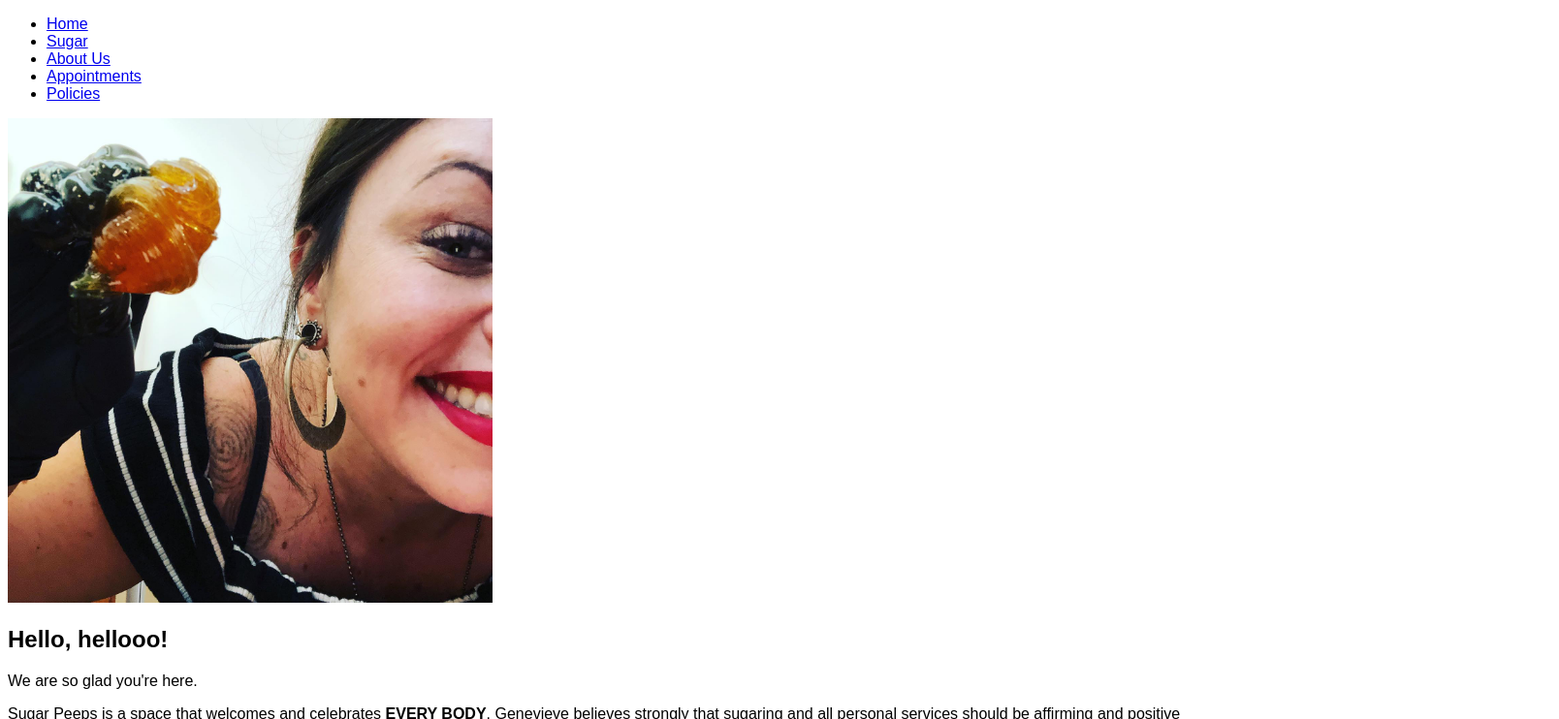
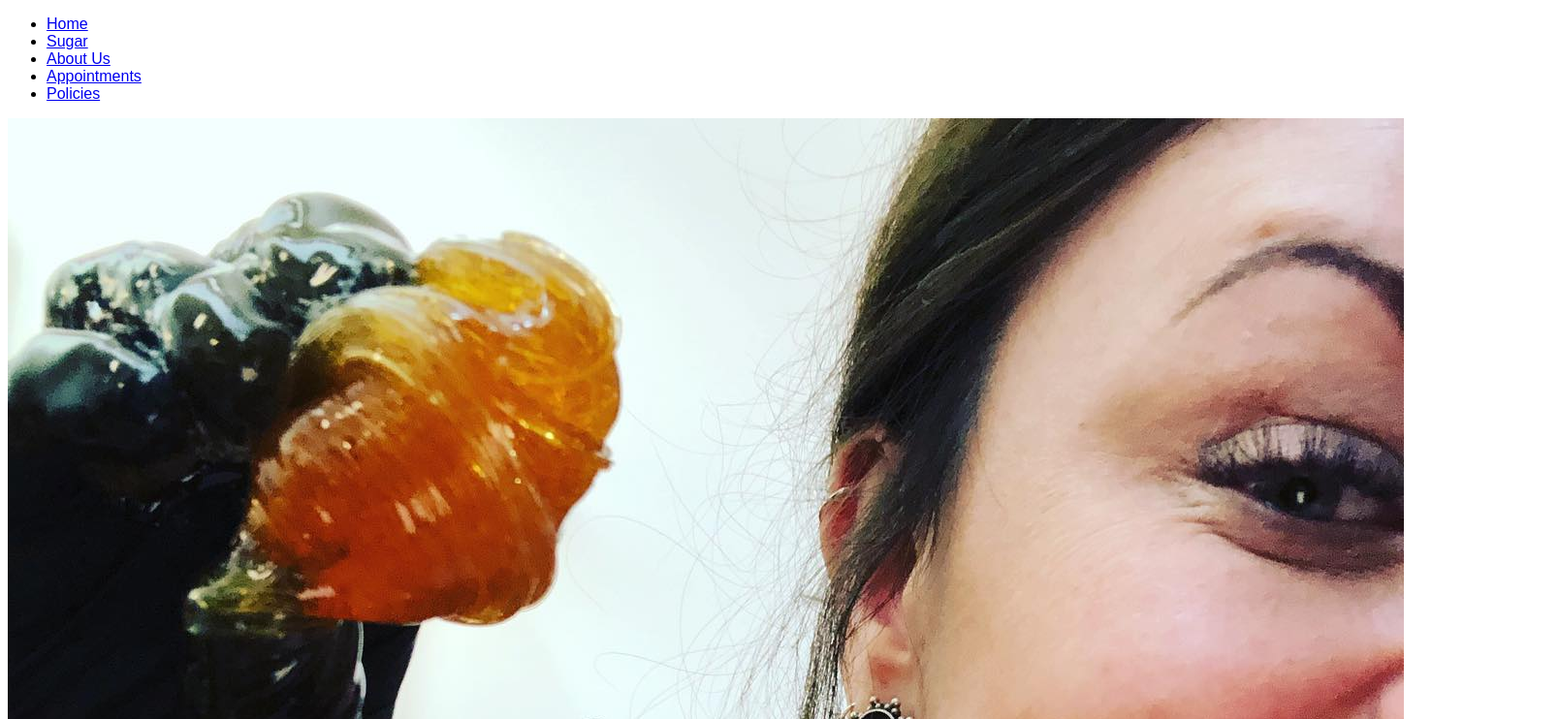
Before and after one commit to SugarPeeps/SugarPeeps.github.io, a Next.js app: page / in a window 1280 px wide. Shown: the part 314-1056 px from the top of the page at 97% size, 1608 px wide, since content can reach past the window. Built offline with nearby package versions, Linux system fonts and the light colour scheme; a web font is replaced by a local one.

Commit message:
add home carousel

```diff
--- a/package.json
+++ b/package.json
@@ -17,7 +17,8 @@
   "dependencies": {
     "next": "^15.0.0",
     "react": "^18.3.1",
-    "react-dom": "^18.3.1"
+    "react-dom": "^18.3.1",
+    "react-feather": "^2.0.10"
   },
   "devDependencies": {
     "@types/node": "22.7.8",
--- /dev/null
+++ b/src/app/carousel.tsx
@@ -0,0 +1,54 @@
+"use client";
+
+import React from 'react';
+import { useState } from 'react';
+import { ChevronLeft, ChevronRight } from 'react-feather';
+
+export type Slide = {
+    src: string;
+    alt: string;
+}
+
+export type CarouselProps = {
+    slides: Slide[];
+}
+
+export function Carousel({ slides }: CarouselProps) {
+    const [index, setIndex] = useState(0)
+
+    const next = () => {
+        setIndex((index + 1) % 5)
+    }
+
+    const prev = () => {
+        setIndex((index + 4) % 5)
+    }
+
+    return (
+        <div className="relative aspect-video overflow-hidden">
+            <div>
+                {slides && slides.map((slide, i) => (
+                    <img key={i} src={slide.src} alt={slide.alt}
+                        className={`absolute h-full top-1/2 left-1/2 -translate-x-1/2 -translate-y-1/2 ${i == index ? "opacity-100" : "opacity-0"}`}/>
+                ))}
+            </div>
+
+            <div className="absolute inset-0 flex items-center justify-between p-4">
+                <button className="p-1 rounded-full shadow bg-white/80 text-gray-800 hover:bg-white" onClick={prev}>
+                    <ChevronLeft size={40}/>
+                </button>
+                <button className="p-1 rounded-full shadow bg-white/80 text-gray-800 hover:bg-white" onClick={next}>
+                    <ChevronRight size={40}/>
+                </button>
+            </div>
+
+            <div className="absolute inset-x-0 bottom-0 text-center">
+                {slides && slides.map((_, i) => (
+                    <button key={i}
+                        className={`w-2 h-2 mx-1 rounded-full bg-white/80 ${i == index ? "bg-white" : "bg-gray-800"}`}
+                        onClick={() => setIndex(i)}/>
+                ))}
+            </div>
+        </div>
+    )
+}
--- a/src/app/footer.tsx
+++ b/src/app/footer.tsx
@@ -1,3 +1,5 @@
+"use client";
+
 import React from "react";
 import Nav from "../components/nav";
 import MailTo from "../components/mailto";
--- a/src/app/page.tsx
+++ b/src/app/page.tsx
@@ -1,16 +1,26 @@
 import React from "react";
-import Image from "next/image";
 import { Metadata } from "next";
 import Instafeed from "../components/instafeed";
+import { Slide, Carousel } from "./carousel";
 
 export const metadata: Metadata = {
     title: "Sugar Peeps – Be sweet to your skin!",
 }
 
+const slides: Slide[] = [
+    { src: "/images/carousel/1.jpg", alt: "" },
+    { src: "/images/carousel/2.jpg", alt: "" },
+    { src: "/images/carousel/3.jpg", alt: "" },
+    { src: "/images/carousel/4.png", alt: "" },
+    { src: "/images/carousel/5.jpg", alt: "" },
+]
+
 export default function Page() {
     return (
         <div className="container mx-auto">
-            <Image className="mx-auto pb-20" src="/images/mspeeps2.jpg" alt="Ms Peeps" width={500} height={500} />
+            <div className="pb-10">
+                <Carousel slides={slides} />
+            </div>
             <h2 className="px-10 pb-10 text-xl">Hello, hellooo!</h2>
             <p className="px-10 py-4 leading-7">We are so glad you're here.</p>
             <p className="px-10 py-4 leading-7">Sugar Peeps is a space that welcomes and celebrates <strong>EVERY BODY</strong>. Genevieve believes strongly that sugaring and all personal services should be affirming and positive experiences. She strives to be a master of her chosen esthetic specialties, and offers a wealth of information regarding her thoughtfully curated offerings. From the beginning it has been Sugar Peeps mission to provide ethical, quality, caring services with a focus on natural, eco-friendly products. When you become a Sugar Peeps' peep rest assured you will be in skilled, caring, attentive hands.</p>
```
Also changed, not shown: public/images/carousel/5.jpg (renamed from public/images/carousel/5.jpeg), 1 other file (tests, documents, lock files or other folders).
